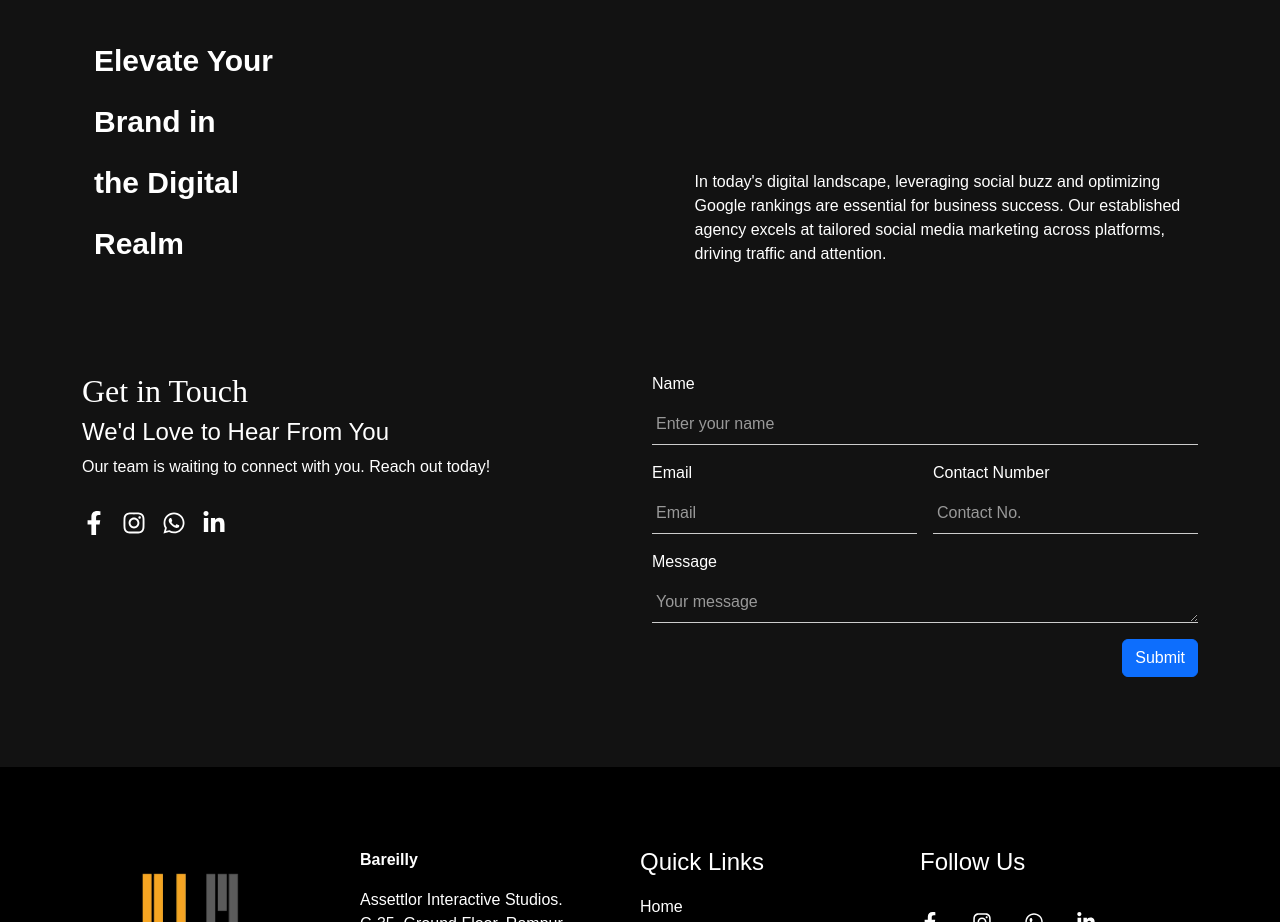
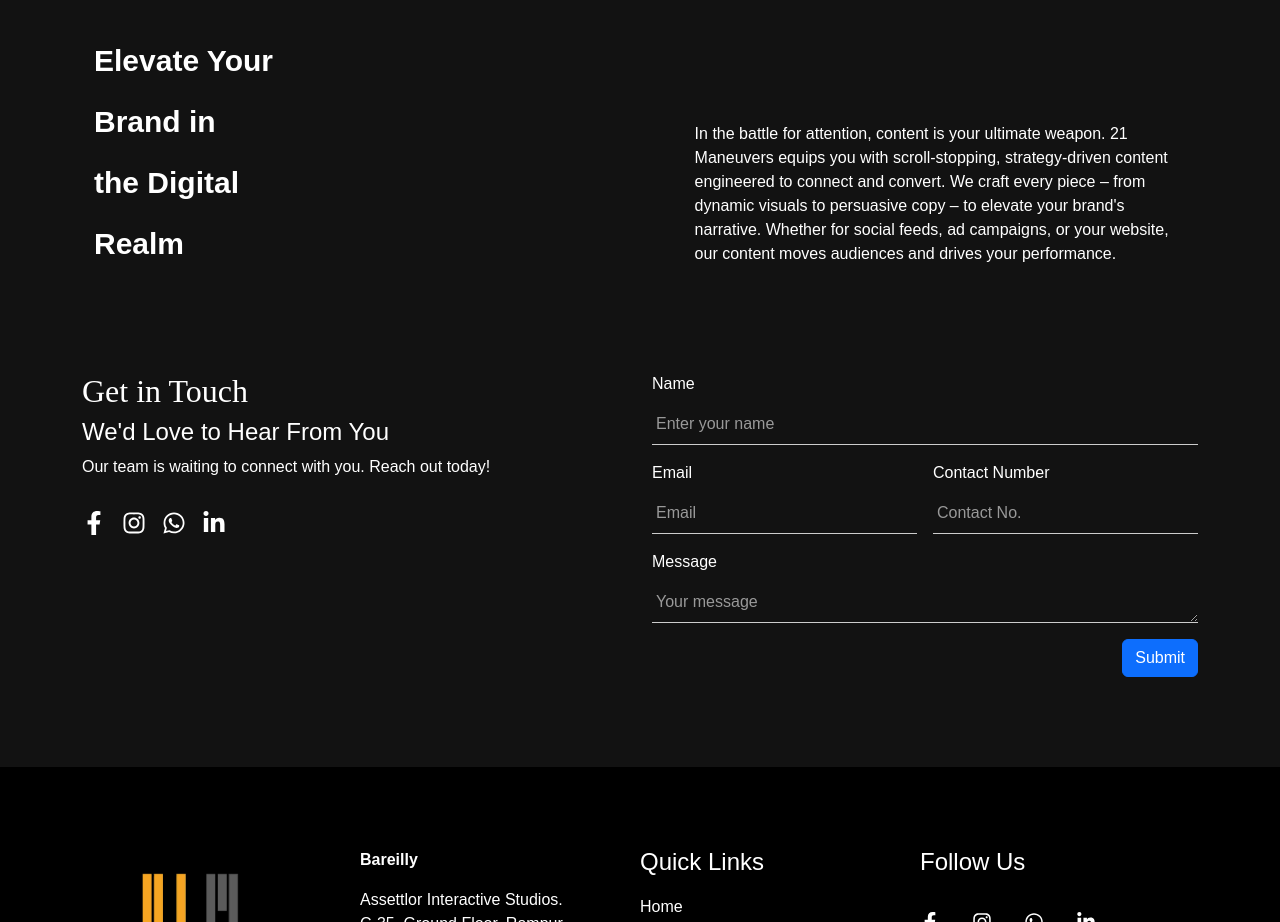
Before and after one commit to rishab-sudo/21-maneuvers, a React (Create React App) app: page /content-creation in a window 1280 px wide. Shown: the part 3020-3942 px from the top of the page. Built offline with nearby package versions, Linux system fonts and the light colour scheme.

Commit message:
123may25

```diff
--- a/src/Pages/ServiceTypes/ContentService.js
+++ b/src/Pages/ServiceTypes/ContentService.js
@@ -61,7 +61,8 @@ const ContentService = () => {
 <p>Realm</p>
   </div>
   <div className='elevate-right-side'>
-<p>In today's digital landscape, leveraging social buzz and optimizing Google rankings are essential for business success. Our established agency excels at tailored social media marketing across platforms, driving traffic and attention.</p>
+<p>In the battle for attention, content is your ultimate weapon. 21 Maneuvers equips you with scroll-stopping, strategy-driven content engineered to connect and convert. We craft every piece – from dynamic visuals to persuasive copy – to elevate your brand's narrative. Whether for social feeds, ad campaigns, or your website, our content moves audiences and drives your performance.
+</p>
   </div>
 </Container>
 </Container>
--- a/src/Pages/ServiceTypes/SeoService.css
+++ b/src/Pages/ServiceTypes/SeoService.css
@@ -33,7 +33,7 @@
 
 .seo-banner-right-img {
   width: 100%;
-  height: 100%;
+  height: 450px;
   display: block;
 }
 
```
